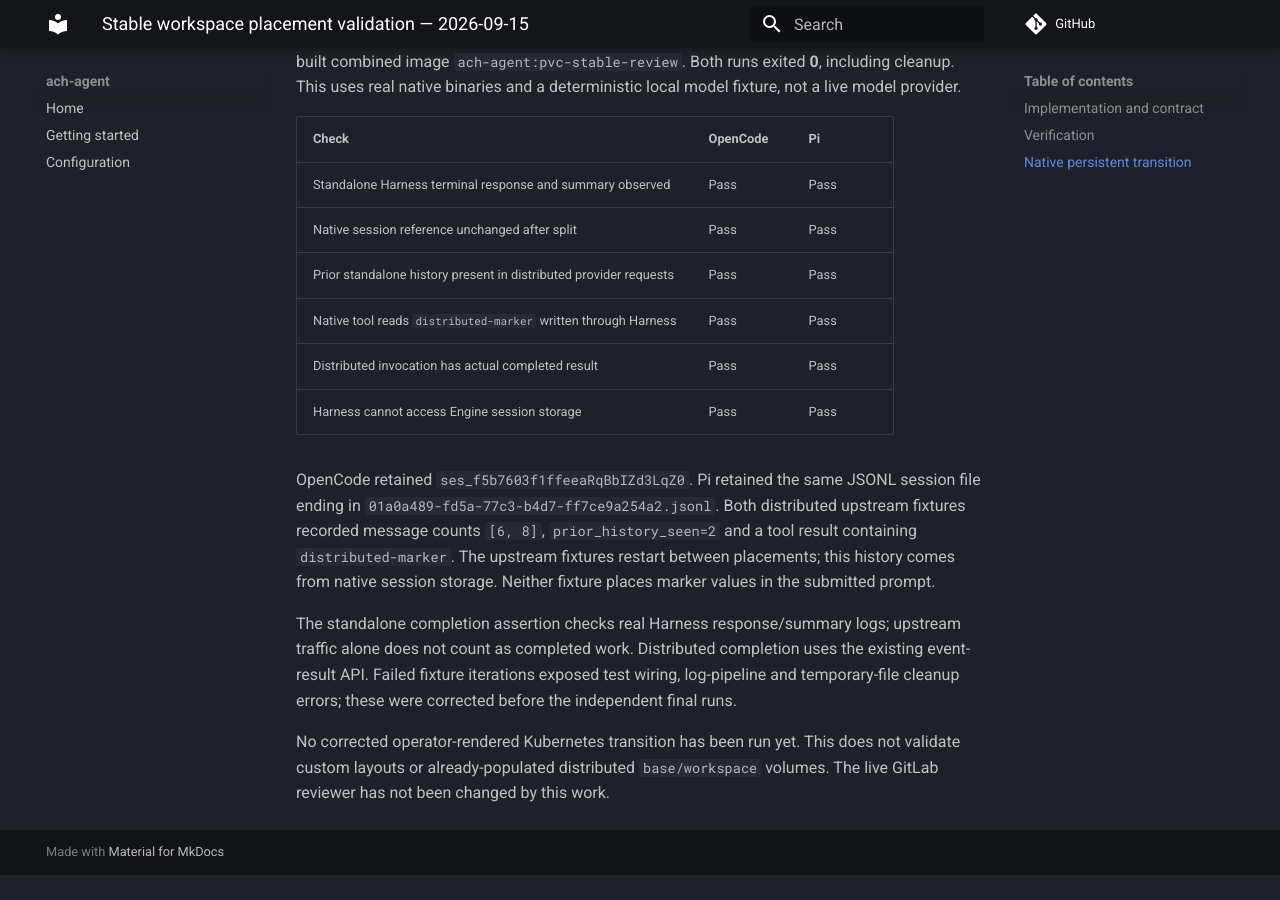
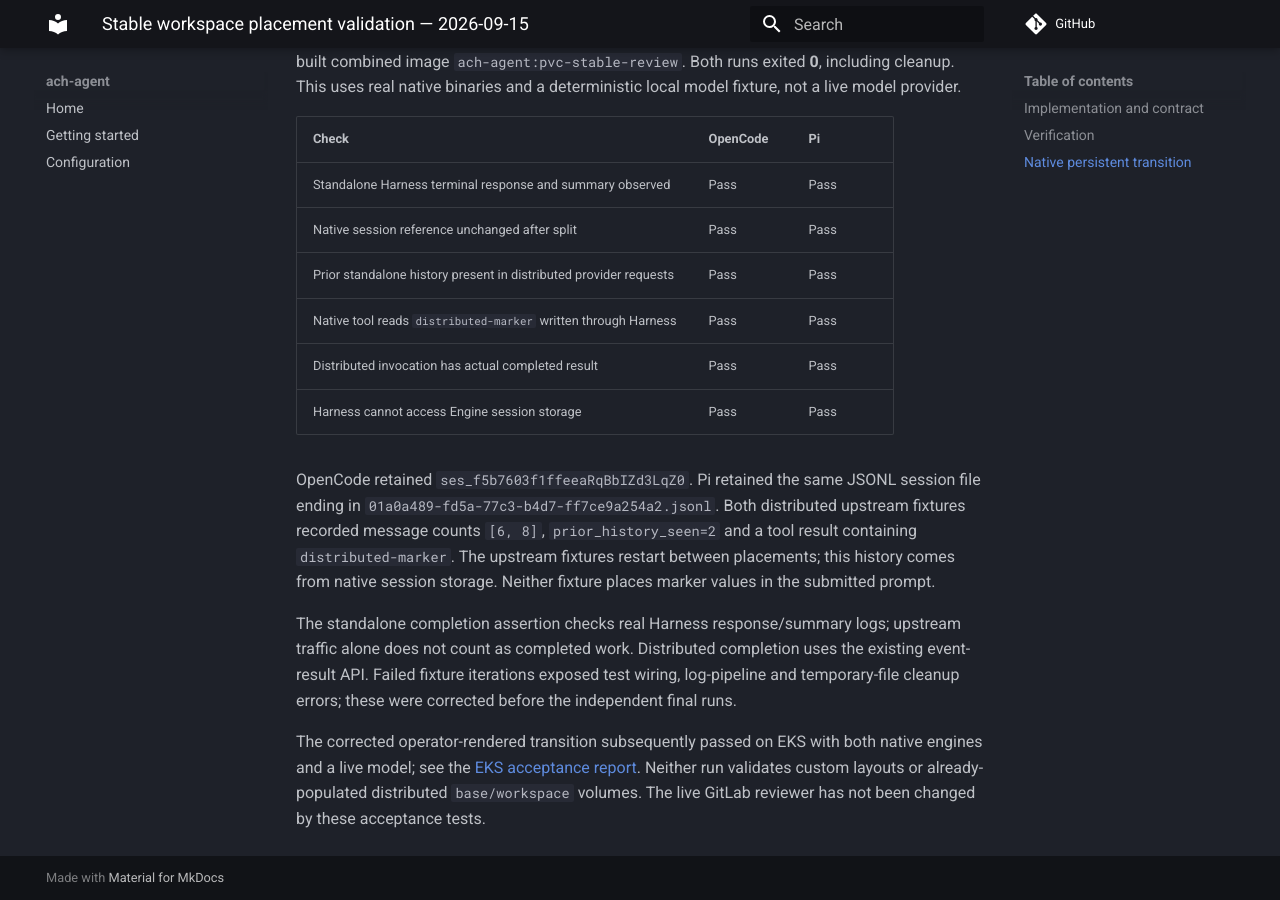
Before and after one commit to ackstorm/ach-agent, an MkDocs documentation site: the page built from docs/reports/2026-09-15-stable-workspace-validation.md, in a window 1280 px wide and 900 px high, scrolled down 1106 px. Built offline with MkDocs 1.6.1 and Material for MkDocs 9.7.7, drawn with Linux system fonts in a browser that asks for light colours; comment, search, counter and statistics services are not loaded; before the commit the page ends 1981 px from its top, so only the background shows below that.

Commit message:
docs: record EKS PVC continuity acceptance for OpenCode and Pi

```diff
--- a/docs/reports/2026-09-15-stable-workspace-validation.md
+++ b/docs/reports/2026-09-15-stable-workspace-validation.md
@@ -61,6 +61,9 @@ uses the existing event-result API. Failed fixture iterations exposed test wirin
 log-pipeline and temporary-file cleanup errors; these were corrected before the
 independent final runs.
 
-No corrected operator-rendered Kubernetes transition has been run yet. This does
-not validate custom layouts or already-populated distributed `base/workspace`
-volumes. The live GitLab reviewer has not been changed by this work.
+The corrected operator-rendered transition subsequently passed on EKS with both
+native engines and a live model; see the
+[EKS acceptance report](2026-09-15-operator-v815-eks-acceptance.md).
+Neither run validates custom layouts or already-populated distributed
+`base/workspace` volumes. The live GitLab reviewer has not been changed by these
+acceptance tests.
```
Also changed, not shown: docs/reports/2026-09-15-operator-v815-eks-acceptance.md (added, +95 -0 lines).
